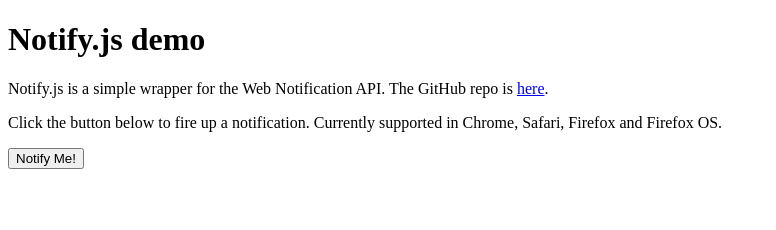
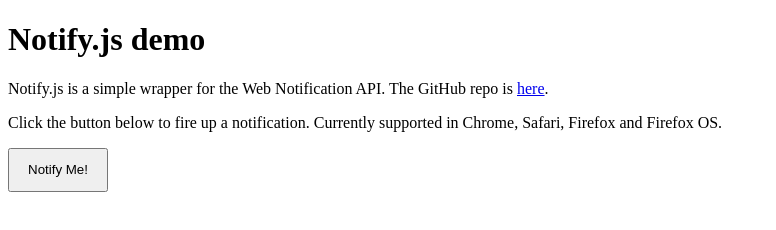
Before and after one commit to alexgibson/notify.js, a plain HTML site: page index.html in a window 1280 px wide. Shown: the whole page, without its empty margins (0-776 px from the left). Drawn offline with Linux system fonts and the light colour scheme.

Commit message:
Add larger hit target for button

```diff
--- a/index.html
+++ b/index.html
@@ -11,6 +11,13 @@
 <!-- JavaScript assets -->
 <script data-main="js/main" src="js/require.js"></script>
 
+<style>
+button {
+	width: 100px;
+	height: 44px;
+}
+</style>
+
 </head>
 <body>
     <h1>Notify.js demo</h1>
```
